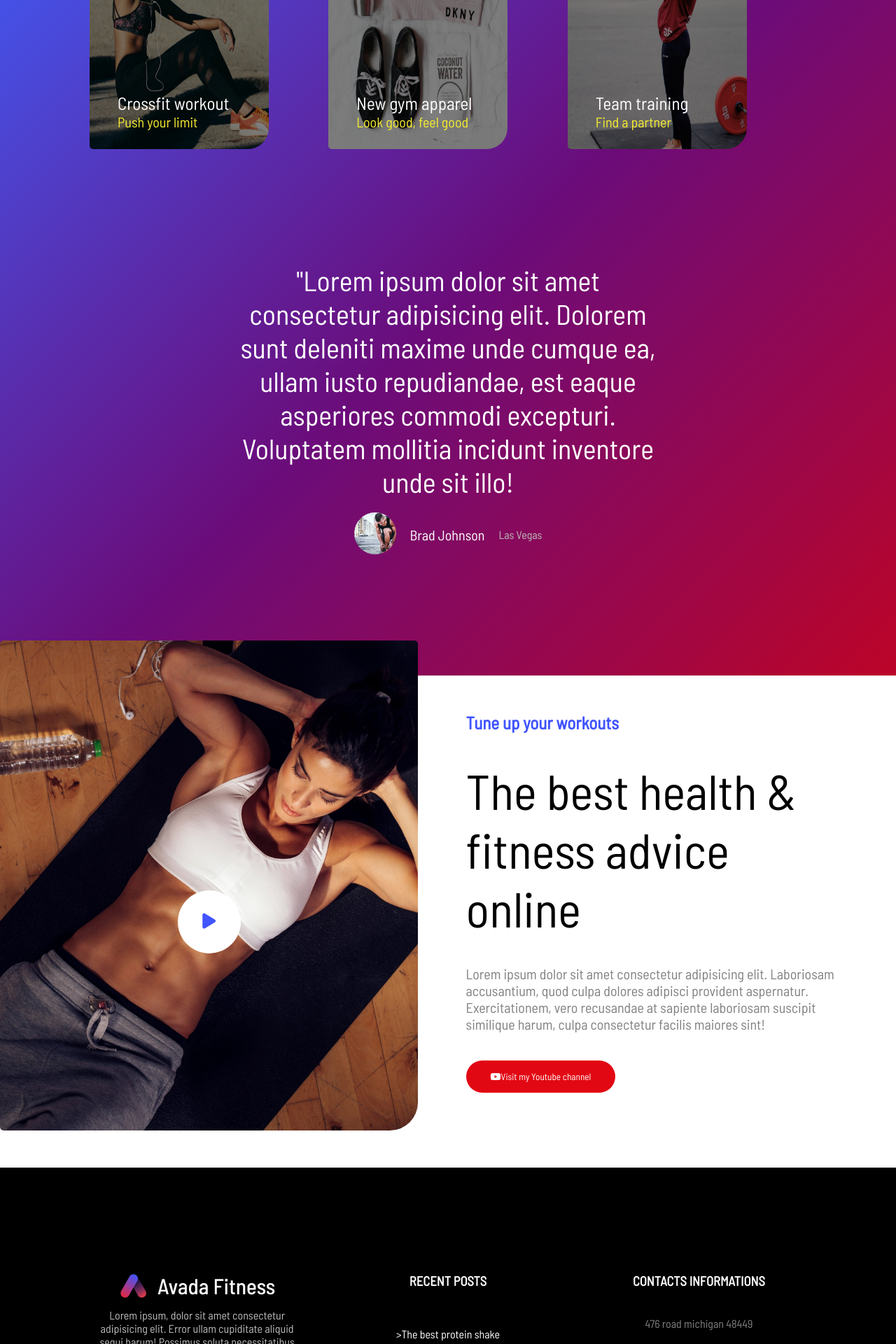
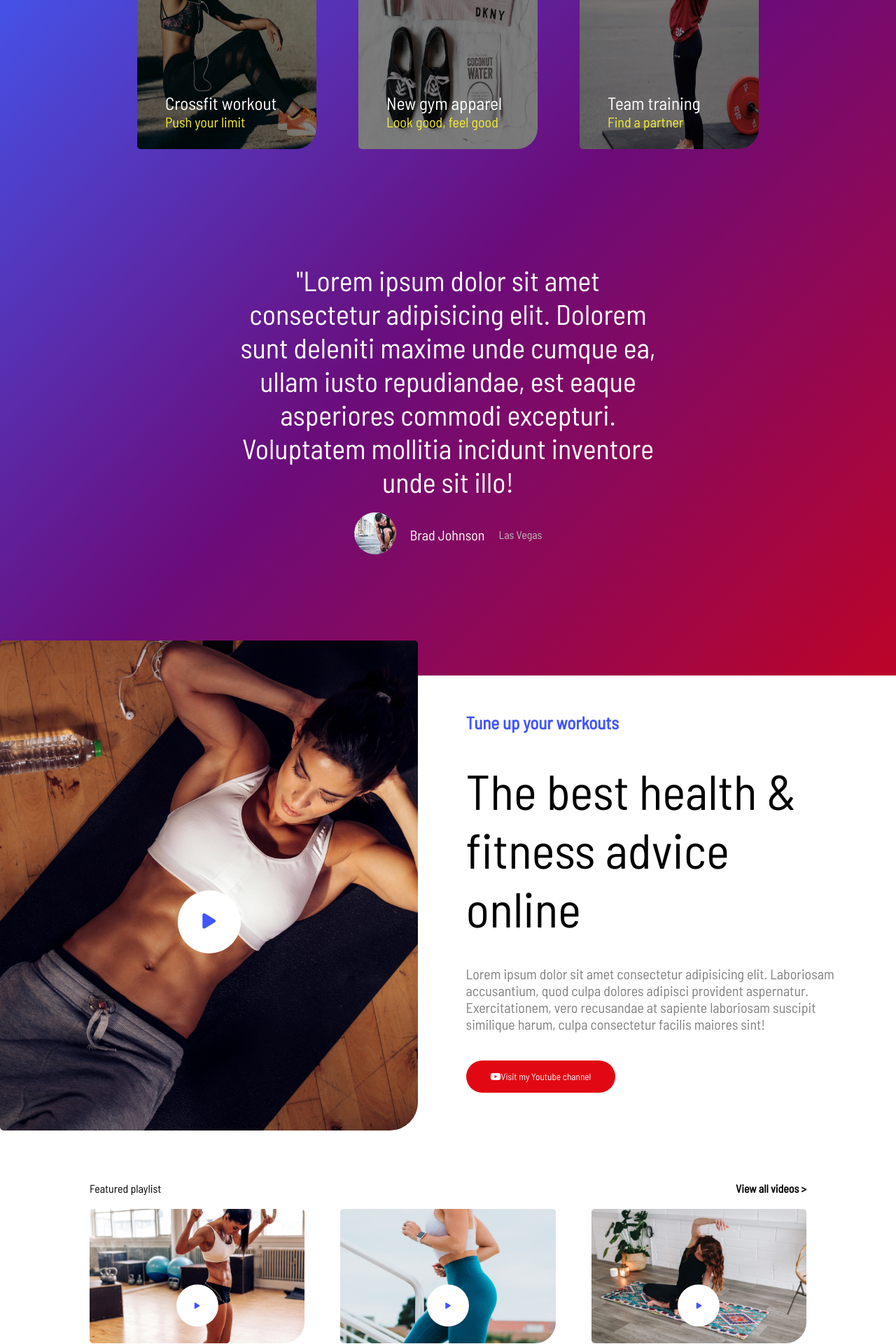
Before and after one commit to mattiabenelli/proj-html-vuejs, a Vue app: page / in a window 1280 px wide. Shown: the part 880-2800 px from the top of the page at 70% size. Built offline with nearby package versions, Linux system fonts and the light colour scheme.

Commit message:
fixed rainbow card e aggiunto componente playlist

```diff
--- a/src/components/AppContent.vue
+++ b/src/components/AppContent.vue
@@ -1,8 +1,10 @@
 <script>
 import AppcardRainbow from "../components/AppcardRainbow.vue";
+import AppcardPlaylist from "../components/AppcardPlaylist.vue";
 export default {
   components: {
     AppcardRainbow,
+    AppcardPlaylist,
   },
   data() {
     return {
@@ -26,6 +28,26 @@ export default {
           subtitle: "Find a partner",
         },
       ],
+      cardsPlaylist: [
+        {
+          img: "/public/img/video2-2x.jpg",
+          url: "#",
+          title: "Thighs & glute workout",
+          subtitle: "Increase your mobility",
+        },
+        {
+          img: "/public/img/video7-2x.jpg",
+          url: "#",
+          title: "Lift, firm & perk up",
+          subtitle: "Feel young again",
+        },
+        {
+          img: "/public/img/video9-2x.jpg",
+          url: "#",
+          title: "Slim & trim your waist",
+          subtitle: "Shed those extra pounds",
+        },
+      ],
     };
   },
 };
@@ -35,8 +57,8 @@ export default {
   <main>
     <div class="rainbow-section">
       <div class="wrapper">
-        <div class="card section">
-          <div class="row space-bwt">
+        <div class="card-section">
+          <div class="row jsy-center">
             <AppcardRainbow :cardRainbow="cardsRainbow"/>
           </div>
         </div>
@@ -70,8 +92,16 @@ export default {
     </div>
     <div class="playlist-section">
       <div class="wrapper">
-        <div class="playlist-tag">
-
+        <div class="playlist-tags">
+          <div class="row space-bwt">
+            <div class="playlist-tag">Featured playlist</div>
+            <div class="playlist-tag"><a href="#">View all videos ></a></div>
+          </div>
+        </div>
+        <div class="playlist-videos">
+          <div class="row space-bwt">
+            <AppcardPlaylist :cardPlaylist="cardsPlaylist"/>
+          </div>
         </div>
       </div>
     </div>
@@ -87,6 +117,9 @@ export default {
   padding-bottom: 50px;
   .card-section {
     width: 100%;
+    .row {
+      gap: 60px;
+    }
   }
   .caption-section {
     padding: 100px;
@@ -160,4 +193,22 @@ export default {
     }
   }
 }
+.playlist-section {
+  .playlist-tags {
+    padding: 20px 0;
+    .playlist-tag {
+      a {
+        text-decoration: none;
+        font-weight: bold;
+        color: black;
+      }
+    }
+  }
+  .playlist-videos {
+    margin-bottom: 100px;
+    .row {
+      gap: 40px;
+    }
+  }
+}
 </style>
--- /dev/null
+++ b/src/components/AppcardPlaylist.vue
@@ -0,0 +1,55 @@
+<script>
+export default {
+  props: {
+    cardPlaylist: Array,
+  },
+};
+</script>
+
+<template lang="">
+    <div v-for="(item,index) in cardPlaylist" :key="index" class="card-playlist">
+        <a :href="item.url"><img :src="item.img" alt=""></a>
+        <button class="video-btn video-btn-card"><i class="fa-solid fa-play"></i></button>
+        <div class="card-playlist-text">
+            <div class="card-playlist-text-title">{{ item.title }}</div>
+            <div class="card-playlist-text-subtitle">{{ item.subtitle }}</div>
+        </div>
+    </div>
+</template>
+
+<style lang="scss">
+@use "../styles/partials/variables" as *;
+@use "../styles/partials/mixins" as *;
+.card-playlist {
+  width: 30%;
+  position: relative;
+  text-align: center;
+  a {
+    width: 100%;
+    height: 100%;
+  }
+  img {
+    width: 100%;
+    height: 100%;
+    border-radius: 5px 5px 30px 5px;
+    object-fit: contain;
+  }
+  .video-btn-card {
+    position: absolute;
+    left: 50%;
+    top: 50%;
+    transform: translate(-50%, -50%);
+  }
+  .card-playlist-text {
+    padding: 20px 0;
+    .card-playlist-text-title {
+      font-weight: bold;
+      font-size: 20px;
+    }
+    .card-playlist-text-subtitle {
+      color: $blueBtn;
+      font-size: 15px;
+    }
+  }
+}
+</style>
--- a/src/components/AppcardRainbow.vue
+++ b/src/components/AppcardRainbow.vue
@@ -21,7 +21,7 @@ export default {
 @use "../styles/partials/mixins" as *;
 
 .card-rainbow {
-  width: 40%;
+  width: 25%;
   position: relative;
   transform: translateY(-60px);
   a {
@@ -29,8 +29,8 @@ export default {
     height: 100%;
   }
   img {
-    width: 75%;
-    height: 75%;
+    width: 100%;
+    height: 100%;
     filter: brightness(50%);
     border-radius: 5px 5px 30px 5px;
     min-height: 360px;
--- a/src/styles/generals.scss
+++ b/src/styles/generals.scss
@@ -107,6 +107,16 @@ footer {
     font-size: 25px;
 }
 
+.video-btn-card {
+    position: absolute;
+    left: 50%;
+    top: 50%;
+    transform: translate(-50%, -50%);
+    height: 60px;
+    width: 60px;
+    font-size: 10px;
+}
+
 .video-btn {
     background-color: white;
     color: $blueBtn;
```
